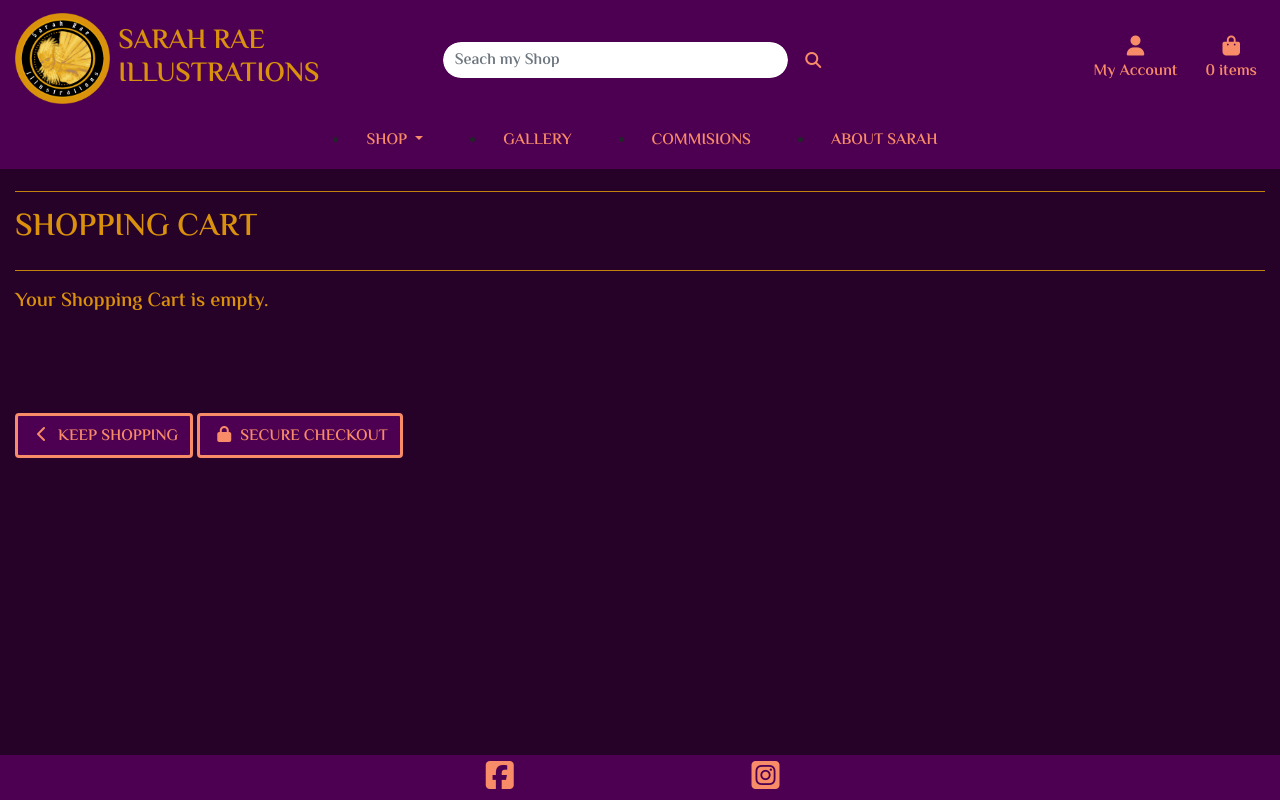
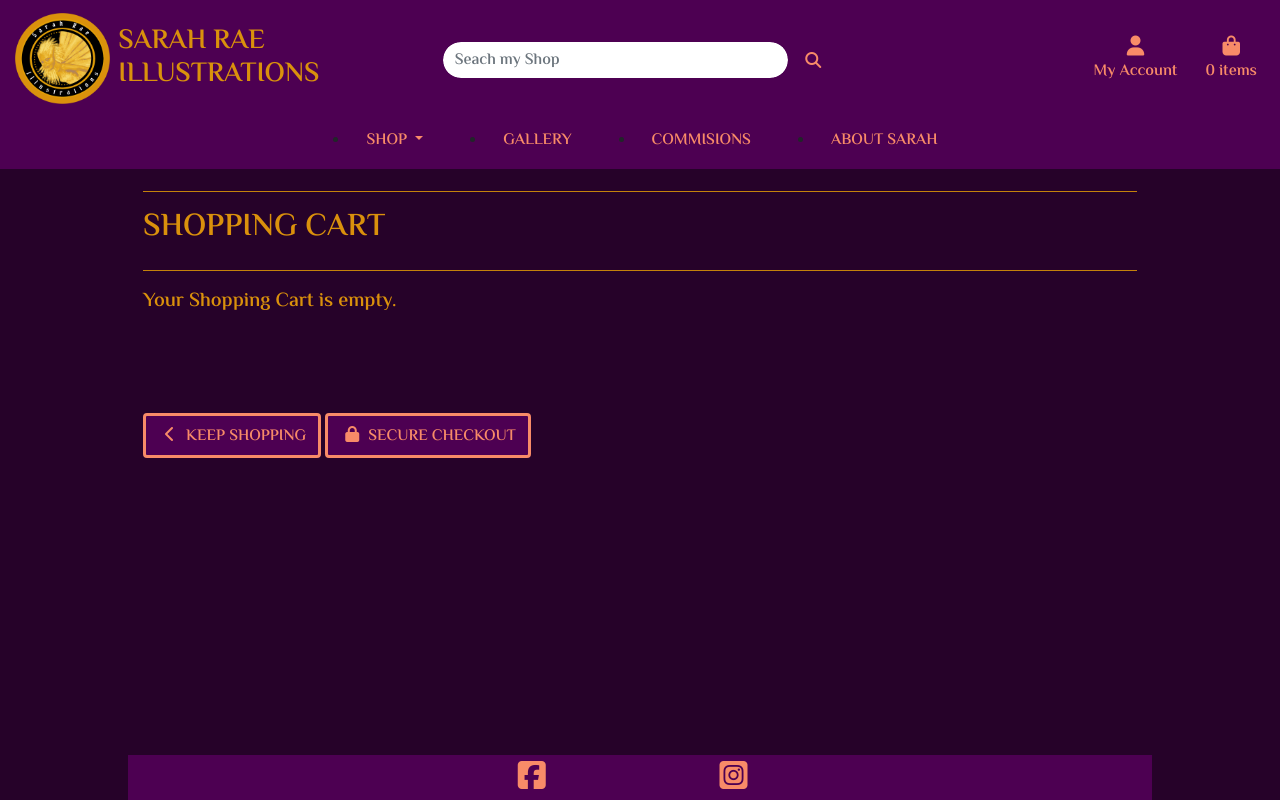
Before and after one commit to mikerae/sarah-rae-illustrations, a Django app: page /cart/ in a window 1280 px wide. Run offline with Django 3.2, Linux system fonts and the light colour scheme; some libraries are stand-ins or nearby versions.

Commit message:
Add media query for large screens from Boutique Ado walkthrough

```diff
--- a/static/css/base.css
+++ b/static/css/base.css
@@ -172,6 +172,13 @@ a.cat-badge>span.badge:hover {
 
 /* copied from CI Boutique Ado Walkthrough for modification later */
 
+/* Slightly larger container on xl screens */
+@media (min-width: 1200px) {
+    .container {
+        max-width: 80%;
+    }
+}
+
 /* fixed top navbar only on medium and up */
 @media (min-width: 992px) {
 
```
